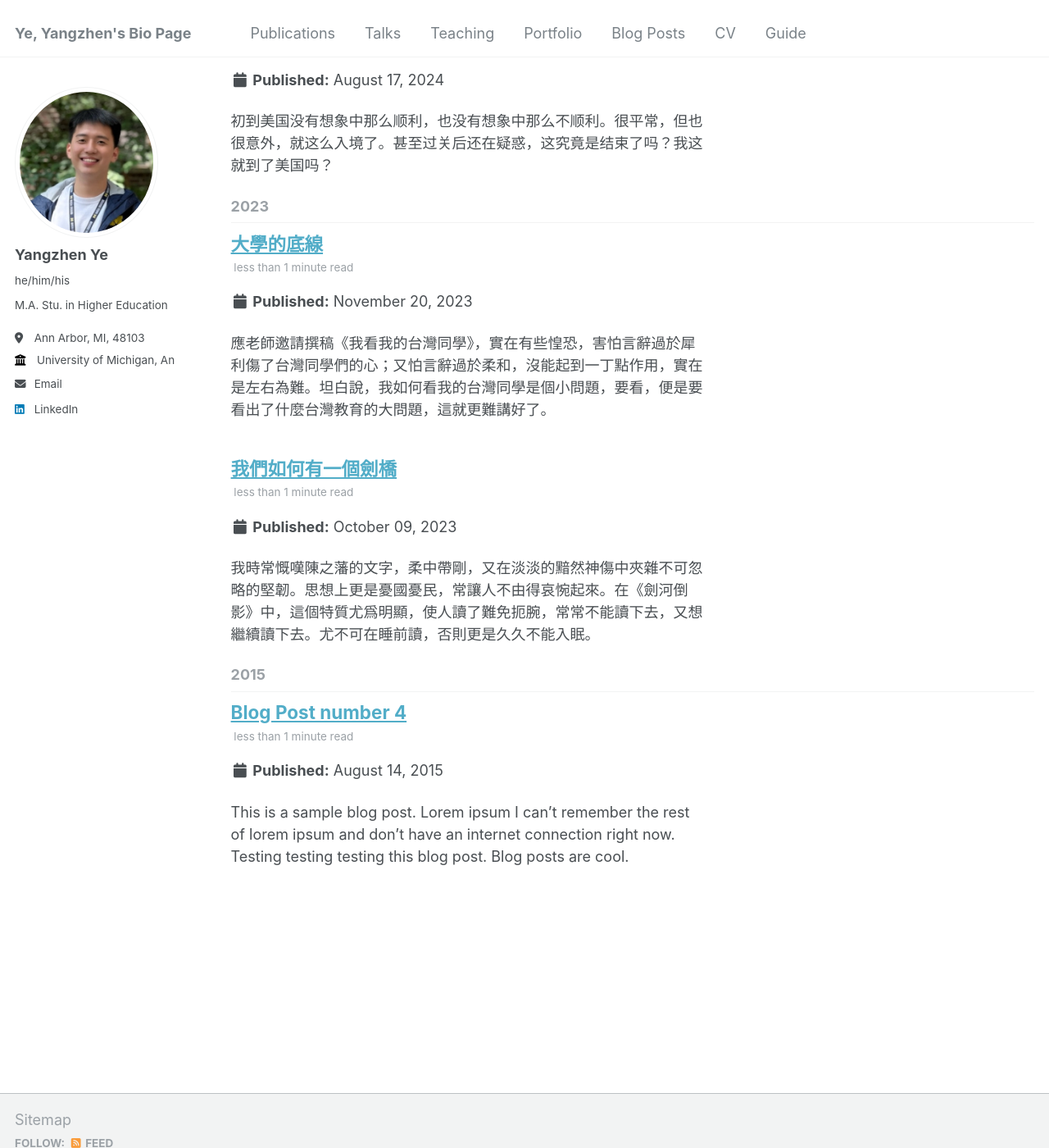
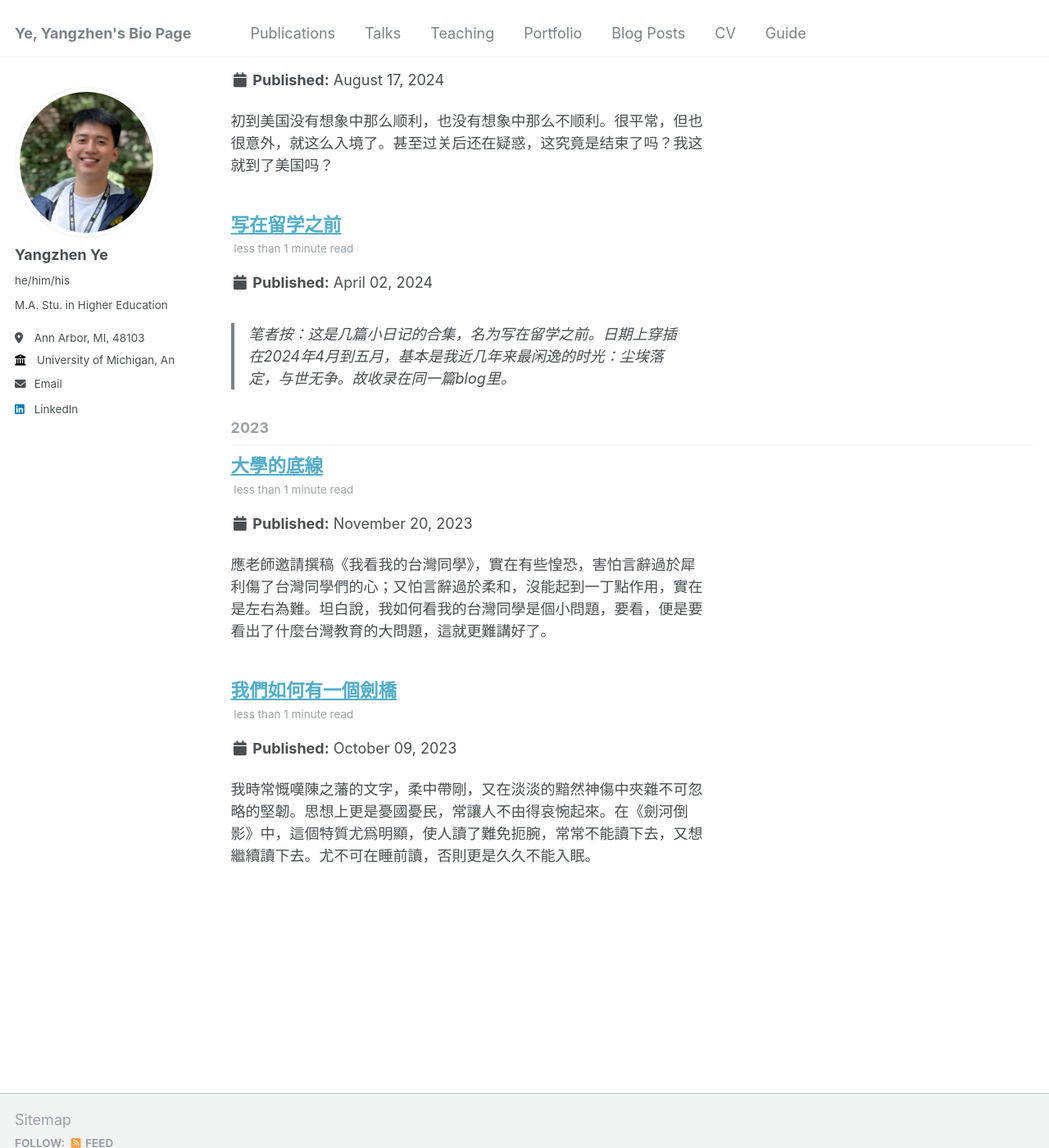
Before and after one commit to Yangzhen-Yeh/Yangzhen-Yeh.github.io, a Jekyll site: the page built from _pages/year-archive.html, in a window 1280 px wide and 1400 px high, scrolled down 433 px. Shown: the whole window at 82% size. Built offline with Jekyll 4.4.1, drawn with Linux system fonts in a browser that asks for light colours; part of the change alters nothing that is shown.

Commit message:
Update 2015-08-14-blog-post-4.md

```diff
--- a/_posts/2015-08-14-blog-post-4.md
+++ b/_posts/2015-08-14-blog-post-4.md
@@ -1,20 +1,39 @@
 ---
-title: 'Blog Post number 4'
-date: 2015-08-14
-permalink: /posts/2012/08/blog-post-4/
+title: '写在留学之前'
+date: 2024-04-02
+permalink: /posts/2024/04/blog-post-4/
 tags:
   - cool posts
   - category1
   - category2
 ---
+> 笔者按：这是几篇小日记的合集，名为写在留学之前。日期上穿插在2024年4月到五月，基本是我近几年来最闲逸的时光：尘埃落定，与世无争。故收录在同一篇blog里。
 
-This is a sample blog post. Lorem ipsum I can't remember the rest of lorem ipsum and don't have an internet connection right now. Testing testing testing this blog post. Blog posts are cool.
+## 2024.04.02
+---
+一直无聊地在社群媒体上寻觅，想要找到一点可以激励人心的力量，但这很难找到。大家都倾向于在众人面前表演成功，因此很少有人会把自己的辛酸往事和盘托出。而我喜欢的故事，是天行健君子以自强不息，而不是一手好牌打得稀烂的后悔或是虚度光阴的精致。
 
-Headings are cool
-======
+相比于现在的留学故事，过去的那些往往更能感动到我。现在的留学故事太多的精致利己主义，让人看了不免心浮气躁。不是捷径就是歧途，又或者是浮华的、纷乱的花花世界，没有人在劝你读书，没有人在教你学习。先前在一些运营许久的留学论坛上，看到过不少过去的前辈的经历，谈到自己是怎样克服万难，坚定求学之梦的。好不真实，我们的社会仅仅只是过了十数年，整个社会的风气已经陡然一变，变得那么陌生，那么奇怪。
 
-You can have many headings
-======
+## 2024-04-06
+---
+前几天因为想要每天做些计划，翻出来之前的本子，发现了自己初高中时期的日记，很是感慨。当时的烦恼现在已经完全不是烦恼，当时的梦想在现在看来也是浮云。人在霎那数年间的转变和改变，远远大于我们浅薄的想象。那时候的自己大概怎么也想不到以后会选择出国留学，还是美国。不过也怪我意志不坚，总是喜新厌旧。大二迷恋伦敦大学学院，大三又悄然爱上了宾夕法尼亚，天价的学费面前转向了密歇根，又被威斯康辛的人事物迷住。准备留学的短短两年，就已经接二连三地爱来爱去，很难说这样的品质能做成什么大事。如若不是上帝顾念我，恐怕是一事无成了。
 
-Aren't headings cool?
-------
+但我仍然对自己抱有希望，希望能够朝着目前想好的这条路往前走。但也只好求上帝垂怜，祈祷我的人生之路可以吻合我的规划。自然人生中有大小惊喜惊吓，但是如果能够坚守一条正路，那也是值得无比骄傲自豪的。这也大概是我想要记下三五年日记的原因，回首过去，看到困难一个个被征服，看到目标被一个个达成，总在告诉我一件事：船到桥头自然直。“不要为明天忧虑”是我自小便听父母说起的圣经金句，但是总因为自己的信心软弱，而找不到真正的依靠。
+
+在1月3日那天的日记上，我写下我被威斯康辛拒录的事情。但在最后我写到：“今日的拒绝是为了更好的录取，只是我没有保底学校了。不过这或许是上帝告诉我，全心全力仰望祂便不需保底，因祂便是我最大的保障。”
+
+## 2024-04-12
+---
+今天在签证系统完成了照片和费用的缴交，并且预约了五月份的面签。这意味着我的留学之旅走出了一大步，等待五月份的面签结束，就可以计划留美的具体事宜了。读季羡林的《留德十年》，读到他们当年出国留学的行政手续之简单，有仿若隔世感。细想来确实隔世，那时候的世界还在战火之中，而就是在战火之中，读出了一批又一批的有志之士。
+没有想到我半推半就走到了这一步，回想自己申请留美的种种往事，好不真实。曾经的自己大概怎么也想不到现在的我有这样的勇气和魄力，或许当年有勇气夸下海口，但如今真的兑现了全程不靠中介，只靠自己。感谢上帝的带领，也求神继续看顾，保守我心。
+
+## 2024-05-21
+---
+这两天在准备一场宣讲的讲稿，介绍我的申请经验。于是将曾经的那些翻找出来，但帮上忙的实在不多。一来我不爱记录自己还未成功的努力过程，二来这一路上也确实没有留存什么有价值的材料。于是只能靠着头脑回想，再回想。
+
+上周通过了美国签证的面签，也拿到了实习的录用。一切都在神的带领中有序不迭地进行着，很奇妙，也很平安。过往那些事，没有一件是急急忙忙的做成的，都是慢慢的等待，慢慢的守望，慢慢的准备。去年在申请季的时候，我写下：“上帝是慢慢来的上帝”，不曾想一路上的大事小事，也都是这样发生。
+
+这段时间大概是我最闲暇的时光了，没有压力，也没有焦虑。一切都在按照本来的路径流淌，我只需要坐看云卷云舒。这样好的日子不多，但一旦有了，对生命来说就是莫大的安慰。我感激着这一刻的发生，也感激着这一切的发生。不知在六十年以后，我会不会回忆起这段黄金般的午后，这段奇妙的，感动的生命旅程。
+
+感谢上帝，一路的带领，一路的保守。求神带领我行在你的路中，永远不至偏离。
```
